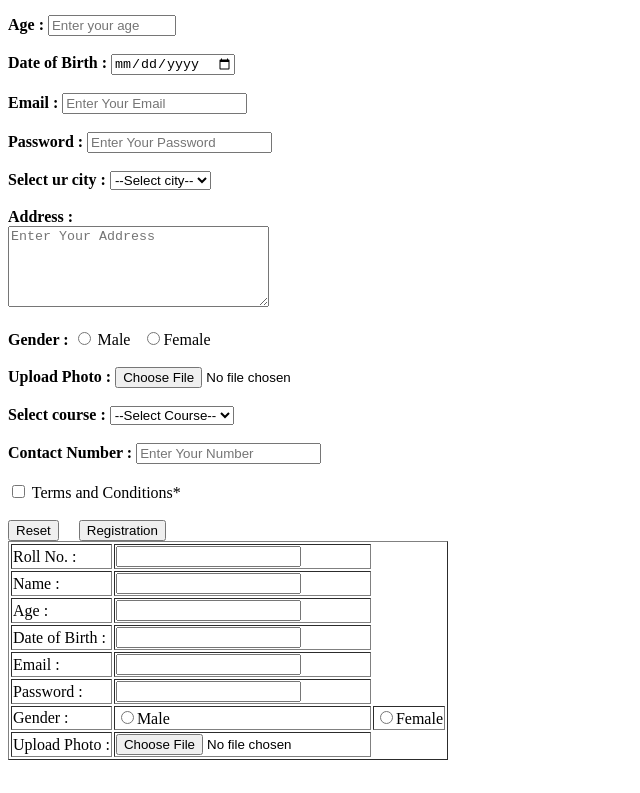
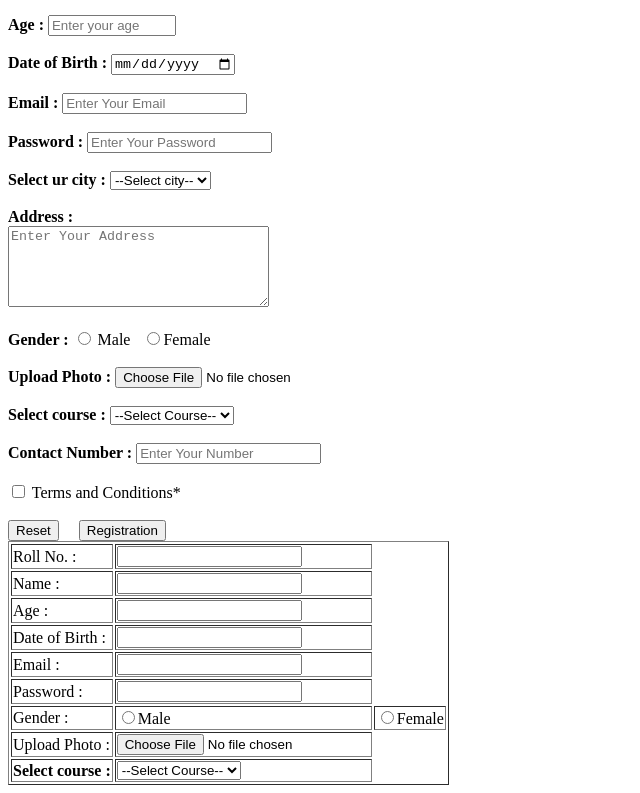
Before and after one commit to surajqwert/webdev, a plain HTML site: page new.html in a window 1280 px wide. Shown: the part 1256-2049 px from the top of the page, without its empty margins (0-640 px from the left). Before the commit the page ends 2024 px from the top, so only its background shows below. Drawn offline with Linux system fonts and the light colour scheme.

Commit message:
first commit

```diff
--- a/new.html
+++ b/new.html
@@ -190,10 +190,22 @@
           <td><input type = "radio" id = "gender" name = "gender" value="male">Male</td>
           <td><input type = "radio" id = "gender" name = "gender" value="female">Female</td>
         </tr>
+
         <tr>
           <td><label for = "photo">Upload Photo : </label></td>
           <td><input type = "file" id = "photo" name = "file"></td>
         </tr>
+
+        <tr>
+           <td><label for = "course"><b>Select course : </b></label></td>
+      <td><select id = "course" name = "course">
+        <option value = "nothing" disabled selected>--Select Course--</option>
+        <option value = "Btech">BTech</option>
+        <option value = "BCA">BCA</option>
+        <option value = "BCom">BCom</option>
+      </select></td>
+        </tr>
+
       </form>
     </table>
 
```
